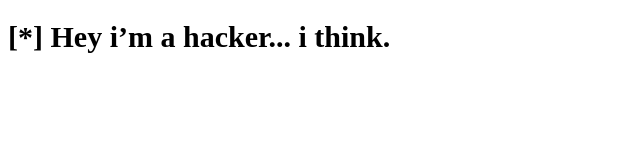
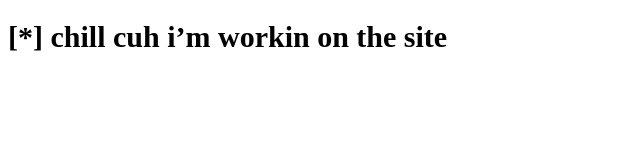
Before and after one commit to 8bitprimate/8bitprimate.github.io, a plain HTML site: page index.html in a window 1280 px wide. Shown: the whole page, without its empty margins (0-640 px from the left). Drawn offline with Linux system fonts and the light colour scheme.

Commit message:
Update index.html

```diff
--- a/index.html
+++ b/index.html
@@ -5,6 +5,6 @@
     <link rel="stylesheet" type="text/css" href="styles.css">
   </head>
   <body>
-    <h1>[*] Hey i’m a hacker... i think.</h1>
+    <h1>[*] chill cuh i’m workin on the site</h1>
   </body>
 </html>
```
